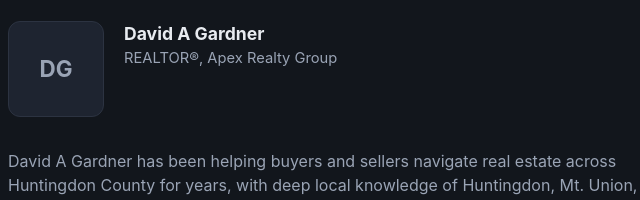
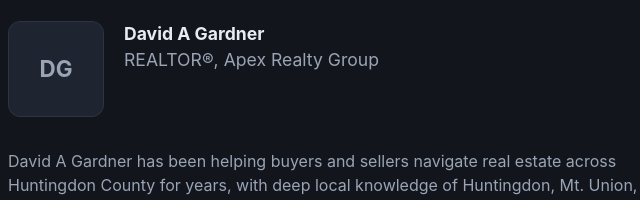
Before and after one commit to acb5764/DAGRealty, a plain HTML site: page about.html in a window 1280 px wide. Shown: the part 146-346 px from the top of the page, 42-682 px from the left. Drawn offline with Linux system fonts and the light colour scheme.

Commit message:
Match font size of role text to name on About page
The "REALTOR, Apex Realty Group" line was smaller than the "David A
Gardner" name above it; make them the same size.

Co-Authored-By: Claude Sonnet 5 <noreply@anthropic.com>

```diff
--- a/css/style.css
+++ b/css/style.css
@@ -774,7 +774,7 @@ img {
 
 .agent-card .role {
   color: var(--text-muted);
-  font-size: 0.92rem;
+  font-size: 1.1rem;
 }
 
 /* 404 */
```
